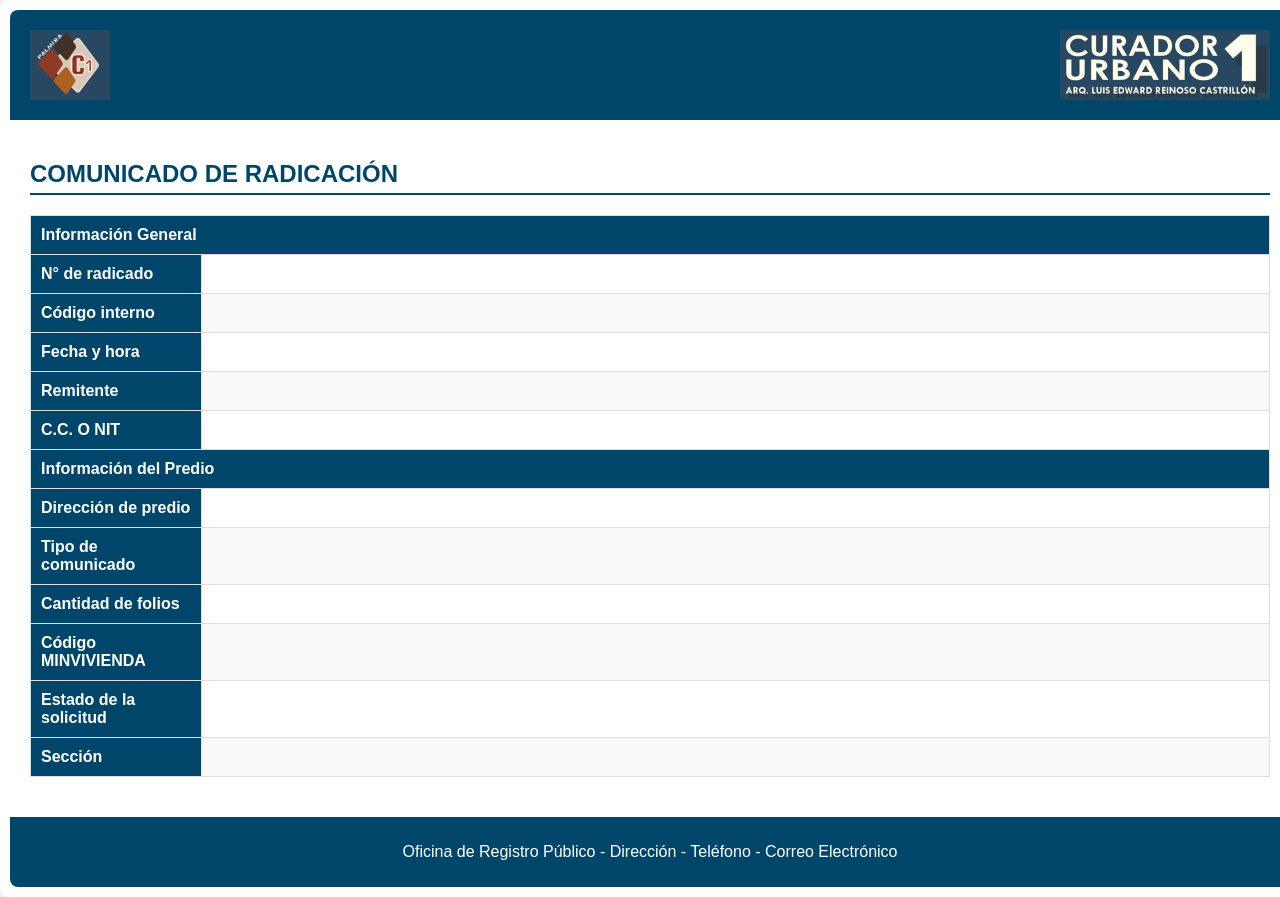
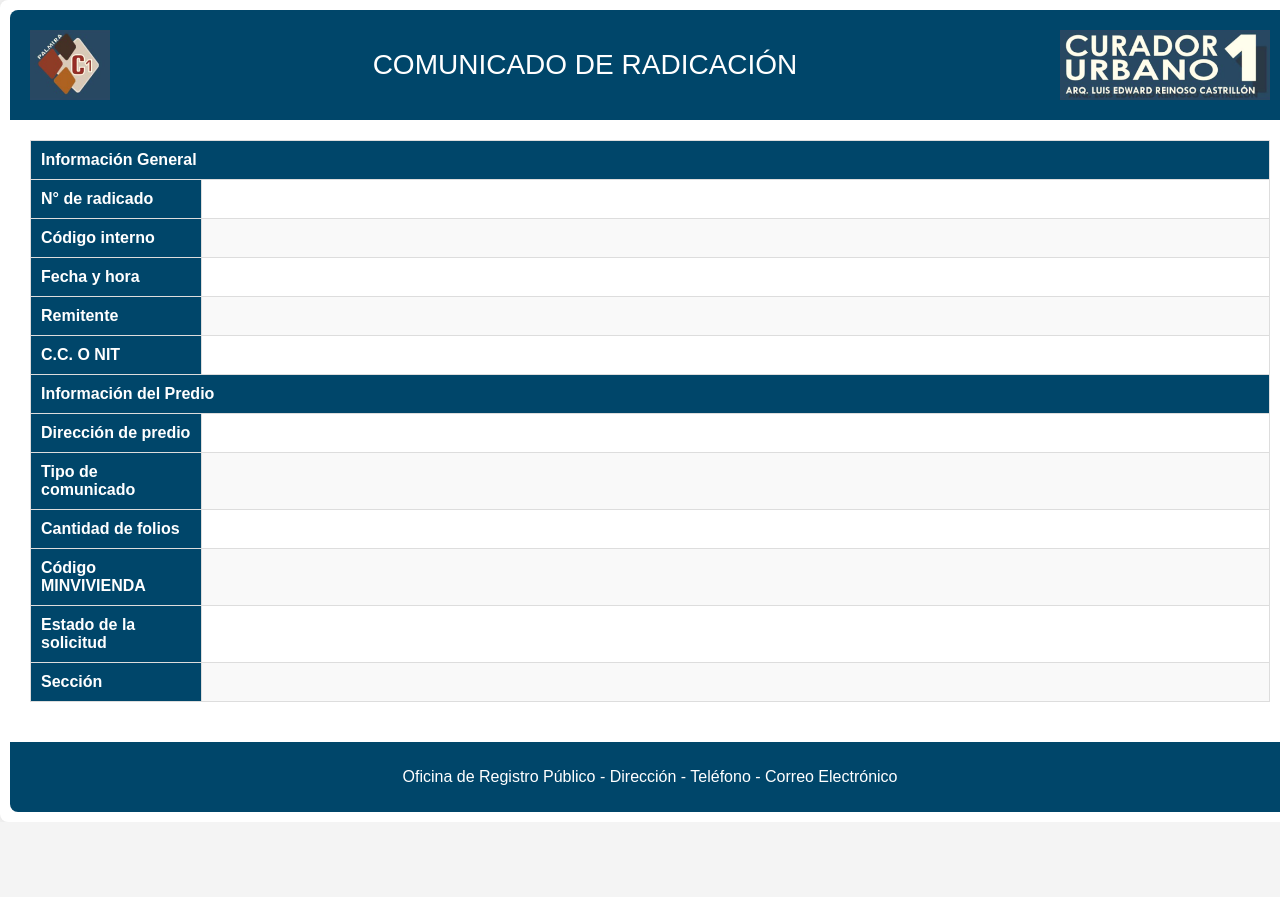
Before and after one commit to tommyGit2021/docApps, a plain HTML site: page pag1.html in a window 1280 px wide. After the commit the page ends 822 px from the top, so only its background shows below. Drawn offline with Linux system fonts and the light colour scheme.

Commit message:
Nuevos ajustes en pag1.html - v.1.5

```diff
--- a/pag1.html
+++ b/pag1.html
@@ -11,12 +11,12 @@
         <header>
             <img src="img/Encabezado curaduria left.png" alt="Encabezado Curaduria Left" class="header-img left">
             <div class="header-text">
-
+                COMUNICADO DE RADICACIÓN
             </div>
             <img src="img/Encabezado curaduria right.png" alt="Encabezado Curaduria Right" class="header-img right">
         </header>
         <main>
-            <h2>COMUNICADO DE RADICACIÓN</h2>
+
             <table>
                 <thead>
                     <tr>
```
